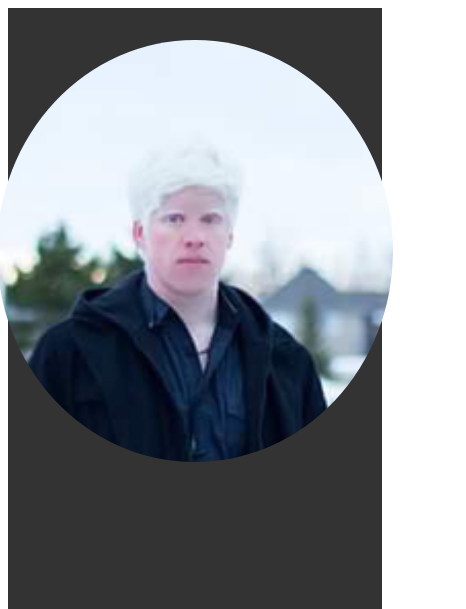
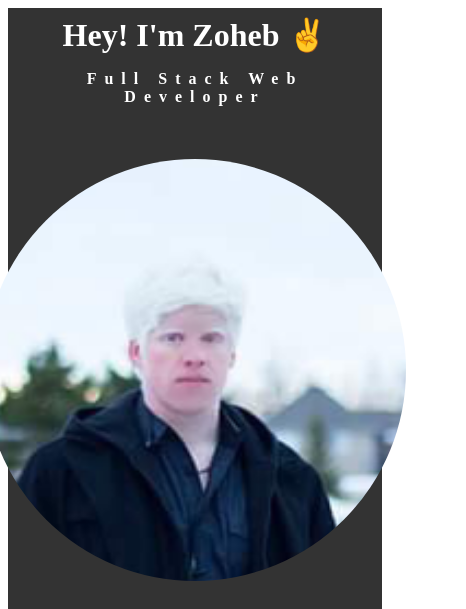
Before and after one commit to Zobee/portfolio, a Next.js app: page / in a window 390 px wide. Shown: the top 609 px of the page, 466 px wide, since content can reach past the window. Built offline with nearby package versions, Linux system fonts and the light colour scheme.

Commit message:
Modified styling for section titles

```diff
--- a/components/Projects/index.js
+++ b/components/Projects/index.js
@@ -4,7 +4,7 @@ import { projects } from './projects'
 const Projects = () => {
   return (
     <div className={styles.projectSection}>
-      <h1 className="title">PROJECTS</h1>
+      <h1 className='title'>PROJECTS</h1>
       <div className={styles.projectContainer}>
         {projects.map(project => <Project key={project.id} {...project}/>)}
       </div>
--- a/styles/Home.module.css
+++ b/styles/Home.module.css
@@ -78,6 +78,10 @@
     font-size: 1rem;
   }
 
+  .homeLeft h4{
+    width: 70%;
+  }
+
   .homeRight{
     margin-top: 2rem;
   }
--- a/styles/Main.module.css
+++ b/styles/Main.module.css
@@ -7,3 +7,10 @@
   background-color: #333;
   color: #FFF;
 }
+
+@media screen and (max-width: 768px) {
+  .mainContainer div{
+    height: fit-content;
+    flex-direction: column;
+  }
+}
--- a/styles/Navbar.module.css
+++ b/styles/Navbar.module.css
@@ -57,6 +57,7 @@
 
   .mobileNavContainer{
     display: block;
+    z-index: 999;
   }
 
   .mobileNavContainer ul{
--- a/styles/Projects.module.css
+++ b/styles/Projects.module.css
@@ -20,3 +20,13 @@
   margin: 1rem;
   text-align: center;
 }
+
+@media screen and (max-width: 768px) {
+  .projectContainer{
+    flex-direction: column;
+  }
+
+  .project{
+    width: 90vw;
+  }
+}
--- a/styles/globals.css
+++ b/styles/globals.css
@@ -22,5 +22,22 @@ a {
   transform: rotate(270deg);
   margin: auto -5rem;
   padding-bottom: 1rem;
+  padding-left: 1.5rem;
   border-bottom: solid 1px lightblue;
 }
+
+#home{
+  height: 100vh;
+}
+
+@media screen and (max-width: 768px){
+  .title{
+    transform: none;
+    font-size: 1.5rem;
+    margin-top: 1rem;
+    margin-bottom: 2rem;
+    padding-bottom: 0.5rem;
+    letter-spacing: 1rem;
+    padding-left: 1rem;
+  }
+}
```
